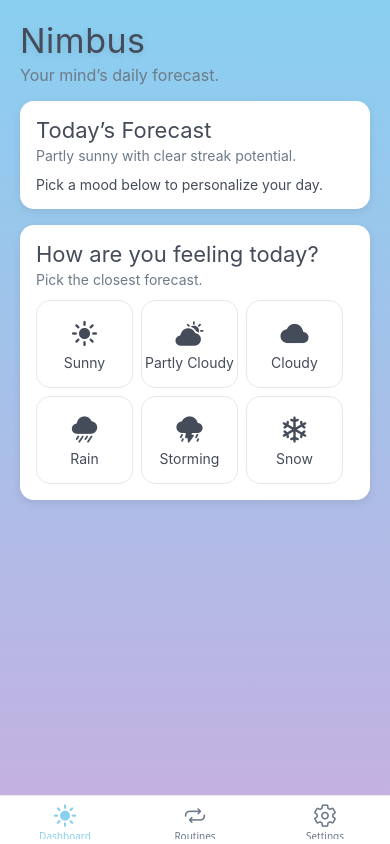
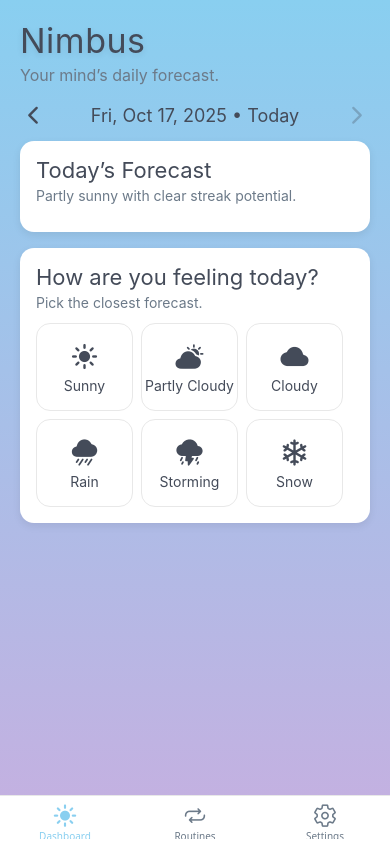
Before and after one commit to dfausz/nimbus, a React Native app: screen /Dashboard in a window 390 px wide. Built offline with nearby package versions, Linux system fonts and the light colour scheme; what react-native-worklets would draw is missing.

Commit message:
Adds DateNavigator

```diff
--- /dev/null
+++ b/src/components/DateNavigator.tsx
@@ -0,0 +1,93 @@
+import React from 'react';
+import { View, Text, Pressable } from 'react-native';
+import { Ionicons } from '@expo/vector-icons';
+import { useTheme } from '../theme/ThemeProvider';
+
+function startOfDay(d: Date) {
+  const x = new Date(d);
+  x.setHours(0, 0, 0, 0);
+  return x;
+}
+
+function addDays(d: Date, n: number) {
+  const x = new Date(d);
+  x.setDate(x.getDate() + n);
+  return x;
+}
+
+function isSameDay(a: Date, b: Date) {
+  return a.getFullYear() === b.getFullYear() &&
+         a.getMonth() === b.getMonth() &&
+         a.getDate() === b.getDate();
+}
+
+function fmt(date: Date) {
+  // e.g., "Sat, Nov 1, 2025"
+  return new Intl.DateTimeFormat(undefined, {
+    weekday: 'short',
+    month: 'short',
+    day: 'numeric',
+    year: 'numeric',
+  }).format(date);
+}
+
+export default function DateNavigator({
+  date,
+  onChange,
+}: {
+  date: Date;                // current visible day (00:00)
+  onChange: (d: Date) => void;
+}) {
+  const { theme } = useTheme();
+  const today = startOfDay(new Date());
+  const atToday = isSameDay(date, today);
+
+  const goPrev = () => onChange(addDays(date, -1));
+  const goNext = () => {
+    if (!atToday) onChange(addDays(date, +1));
+  };
+
+  return (
+    <View
+      style={{
+        flexDirection: 'row',
+        alignItems: 'center',
+        justifyContent: 'space-between',
+        marginBottom: theme.spacing(3),
+      }}
+    >
+      <Pressable
+        onPress={goPrev}
+        accessibilityRole="button"
+        accessibilityLabel="Previous day"
+        style={({ pressed }) => ({ opacity: pressed ? 0.7 : 1 })}
+      >
+        <Ionicons name="chevron-back" size={26} color={theme.colors.text} />
+      </Pressable>
+
+      <Text
+        style={{
+          color: theme.colors.text,
+          fontSize: theme.typography.sizes.lg,
+          fontFamily: theme.typography.headingsFamily,
+          textAlign: 'center',
+          minWidth: 220,
+        }}
+      >
+        {fmt(date)}{atToday ? ' • Today' : ''}
+      </Text>
+
+      <Pressable
+        onPress={goNext}
+        disabled={atToday}
+        accessibilityRole="button"
+        accessibilityLabel="Next day"
+        style={({ pressed }) => ({
+          opacity: atToday ? 0.3 : pressed ? 0.7 : 1,
+        })}
+      >
+        <Ionicons name="chevron-forward" size={26} color={theme.colors.text} />
+      </Pressable>
+    </View>
+  );
+}
--- a/src/screens/DashboardScreen.tsx
+++ b/src/screens/DashboardScreen.tsx
@@ -1,14 +1,31 @@
-import React, { useState } from 'react';
-import { View, Text } from 'react-native';
+import React, { useMemo, useState } from 'react';
+import { View } from 'react-native';
 import { SafeAreaView } from 'react-native-safe-area-context';
 import { GradientBackground } from '../components/GradientBackground';
 import { useTheme } from '../theme/ThemeProvider';
+import PageHeader from '../components/PageHeader';
 import { NimbusCard } from '../components/NimbusCard';
-import PageHeader from '../components/PageHeader';
 import { MoodCard, MoodKey } from '../components/MoodCard';
+import DateNavigator from '../components/DateNavigator';
+
+function startOfDay(d: Date) {
+  const x = new Date(d);
+  x.setHours(0,0,0,0);
+  return x;
+}
+function addDays(d: Date, n: number) {
+  const x = new Date(d);
+  x.setDate(x.getDate() + n);
+  x.setHours(0,0,0,0);
+  return x;
+}
 
 export default function DashboardScreen() {
   const { theme } = useTheme();
+
+  // Keep a “base today” so if user leaves app open past midnight we still move correctly.
+  const baseToday = useMemo(() => startOfDay(new Date()), []);
+  const [currentDate, setCurrentDate] = useState<Date>(baseToday);
   const [mood, setMood] = useState<MoodKey | undefined>(undefined);
 
   return (
@@ -17,15 +34,18 @@ export default function DashboardScreen() {
         <View style={{ padding: theme.spacing(5) }}>
           <PageHeader title="Nimbus" subtitle="Your mind’s daily forecast." />
 
+          {/* New: Date navigator with chevrons */}
+          <DateNavigator date={currentDate} onChange={setCurrentDate} />
+
           <NimbusCard
             title="Today’s Forecast"
-            subtitle={mood ? `You picked: ${mood}` : 'Partly sunny with clear streak potential.'}
+            subtitle={
+              mood
+                ? `You picked: ${mood}`
+                : 'Partly sunny with clear streak potential.'
+            }
           >
-            <Text style={{ color: theme.colors.text }}>
-              {mood
-                ? 'Nice choice—logging it now helps the dashboard learn your pattern.'
-                : 'Pick a mood below to personalize your day.'}
-            </Text>
+            {/* You can later use currentDate to load/save mood per day */}
           </NimbusCard>
 
           <MoodCard value={mood} onChange={setMood} />
```
